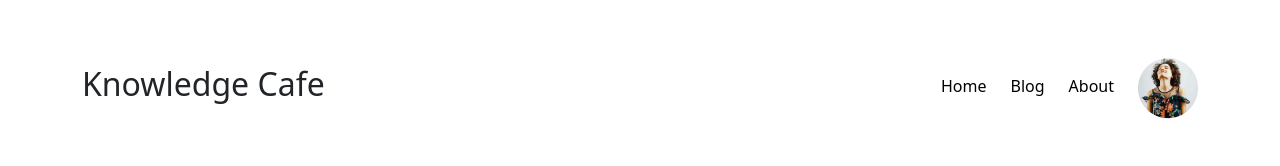
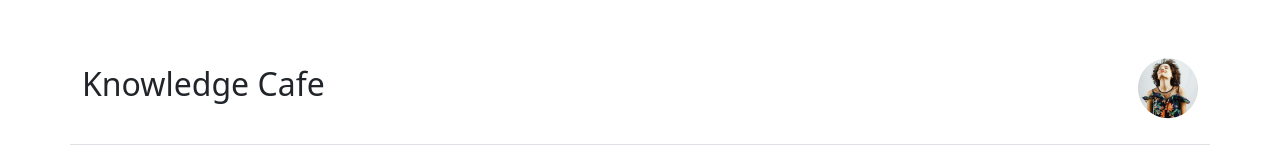
Before and after one commit to naem0/knowledge-cafe, a React (Vite) app: page / in a window 1280 px wide. Shown: the top 166 px of the page. Built offline with nearby package versions, Linux system fonts and the light colour scheme.

Commit message:
horizontal line dd

```diff
--- a/src/App.jsx
+++ b/src/App.jsx
@@ -49,7 +49,7 @@
       <div>
         <Header></Header>
       </div>
-      <div className='row'>
+      <div className='row border-top'>
         <div className='col-md-8'>
           <Body hendleReadTime={hendleReadTime} hendleBookmark= {hendleBookmark}></Body>
         </div>
--- a/src/components/Blog/Blog.jsx
+++ b/src/components/Blog/Blog.jsx
@@ -5,11 +5,11 @@
 
 const Blog = ({blog, hendleReadTime, hendleBookmark}) => {
     return (
-        <div className="blog-card my-4 mb-5">
+        <div className="blog-card my-4 border-bottom">
                 <div className="blog-img">
                     <img className='w-100' src={blog.picture} alt="" />
                 </div>
-                <div className="blog-text-continar">
+                <div className="blog-text-continar mb-4">
                     <div className='d-flex align-items-center justify-content-between my-4'>
                         <div className='d-flex gap-4'>
                             <img className='author-img' src={blog.author_picture} alt="" />
--- a/src/components/Header/Header.jsx
+++ b/src/components/Header/Header.jsx
@@ -4,12 +4,9 @@
 
 const Header = () => {
     return (
-        <header className='d-flex flex-column flex-md-row justify-content-between align-items-center my-4 header'>
+        <header className='d-flex justify-content-between align-items-center my-4 header'>
            <h2>Knowledge Cafe</h2>
-           <nav className='d-flex gap-4'>
-                <a className='text-decoration-none text-black py-3' href="">Home</a>
-                <a className='text-decoration-none text-black py-3' href="">Blog</a>
-                <a className='text-decoration-none text-black py-3' href="">About</a>
+           <nav className=''>
                 <img className='headerimg' src={profilelogo} alt="" />
            </nav>
         </header>
--- a/src/components/QuestionsAnswers/QuestionsAnswers.jsx
+++ b/src/components/QuestionsAnswers/QuestionsAnswers.jsx
@@ -2,18 +2,19 @@
 
 const QuestionsAnswers = () => {
     return (
-        <div className='border-top'>
+        <div className=''>
             <div className="my-5">
                 <h2>Props vs state</h2>
+                <h5>Props</h5>
                 <p>
-                <h5>Props</h5>
                 Props are used to pass data from a parent component to a child component. Props are read-only and cannot be modified by the child component. They are passed down to the child component as arguments to its constructor or as attributes in its JSX tag. Once the props are set, the child component can use them to render its UI or execute some behavior.
                 </p>
+                <h5>State</h5>
                 <p>
-                    <h5>State</h5>
                 State is used to manage data that can change over time in a component. State is mutable and can be modified by the component itself. A component can define and modify its own state by calling the setState method. Whenever the state changes, React will re-render the component and update the UI accordingly.
                 </p>
             </div>
+
             <div className="my-5">
                 <h2>How does useState work?</h2>
                 <p>
@@ -21,11 +22,13 @@
                 </p>
             </div>
             <div className="my-5">
+
                 <h2>Purpose of useEffect other than fetching data.</h2>
                 <p>
                 Although useEffect is commonly used for fetching data in React, it has a broader purpose than that. useEffect is a hook that allows you to perform side effects in functional components. A side effect is any operation that affects something outside of the component, such as updating the document title, subscribing to a WebSocket connection, or setting up event listeners.
                 </p>
             </div>
+
             <div className="my-5">
                 <h2>How Does React work?</h2>
                 <p>
@@ -34,7 +37,6 @@
                 <p>Virtual DOM reconciliation: React compares the current virtual DOM tree with the previous one to determine which elements have changed. This process is called "reconciliation". By comparing the virtual DOM trees, React can update the real DOM efficiently by only making the necessary changes.</p>
                 <p>DOM update: React updates the real DOM to reflect the changes in the virtual DOM. The updated elements are then visible to the user.</p>
                 <p>Event handling: When the user interacts with the UI, React handles the events and updates the state of the components. This triggers a re-rendering of the affected components, which in turn updates the virtual DOM and the real DOM.</p>
-
             </div>
         </div>
     );
```
